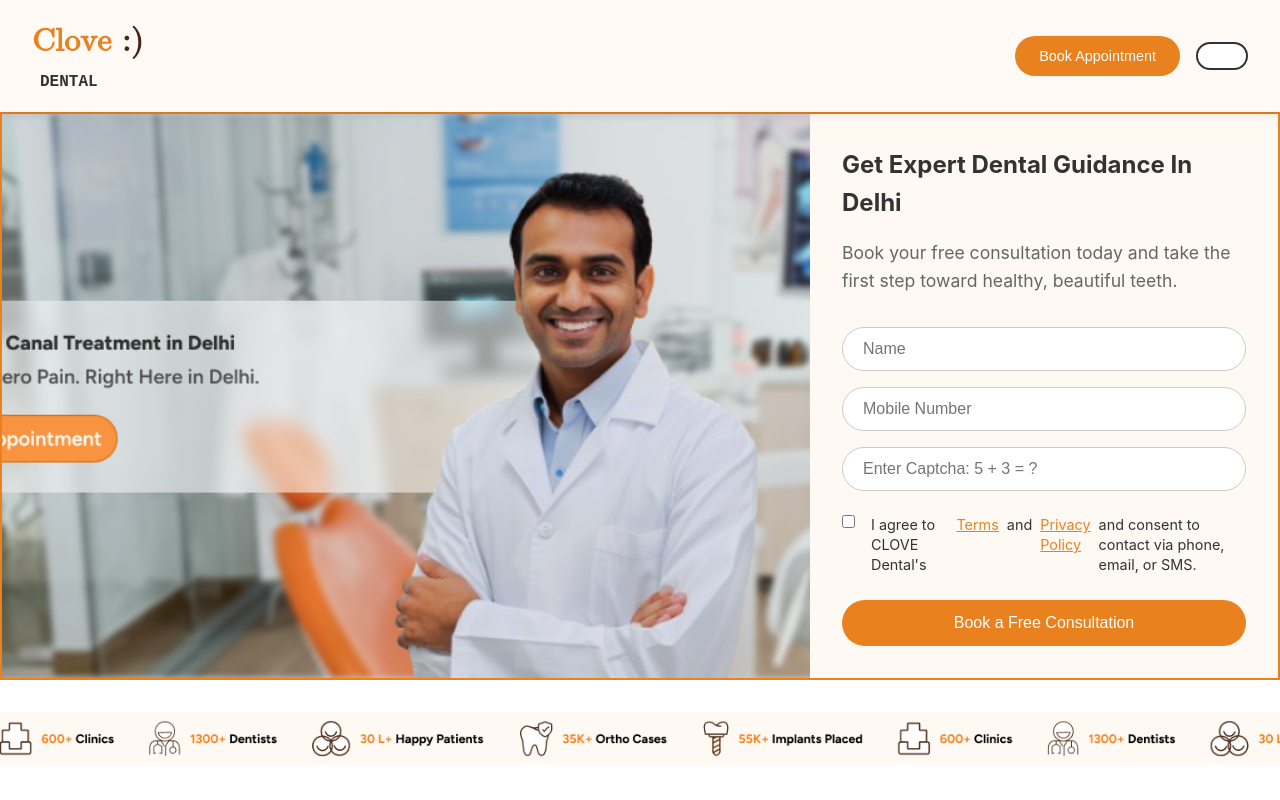
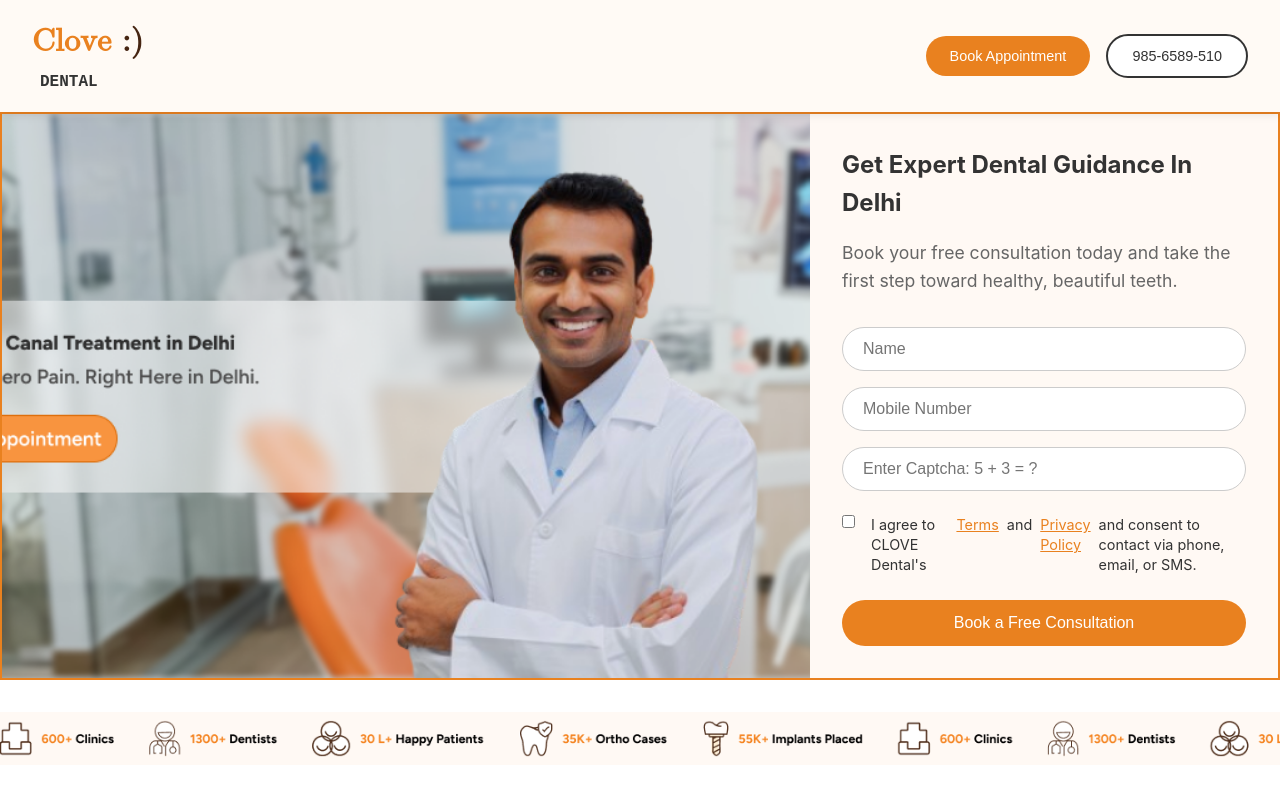
Before and after one commit to riyajoshi24/Assessment, a plain HTML site: page index.html in a window 1280 px wide. Shown: the top 800 px of the page. Drawn offline with Linux system fonts and the light colour scheme.

Commit message:
Update index.html

```diff
--- a/index.html
+++ b/index.html
@@ -22,7 +22,7 @@
 
       <div class="nav-buttons">
         <button class="btn-primary" onclick="scrollToForm()">Book Appointment</button>
-        <button class="btn-secondary"
+        <button class="btn-secondary">
           985-6589-510
         </button>
       </div>
```
